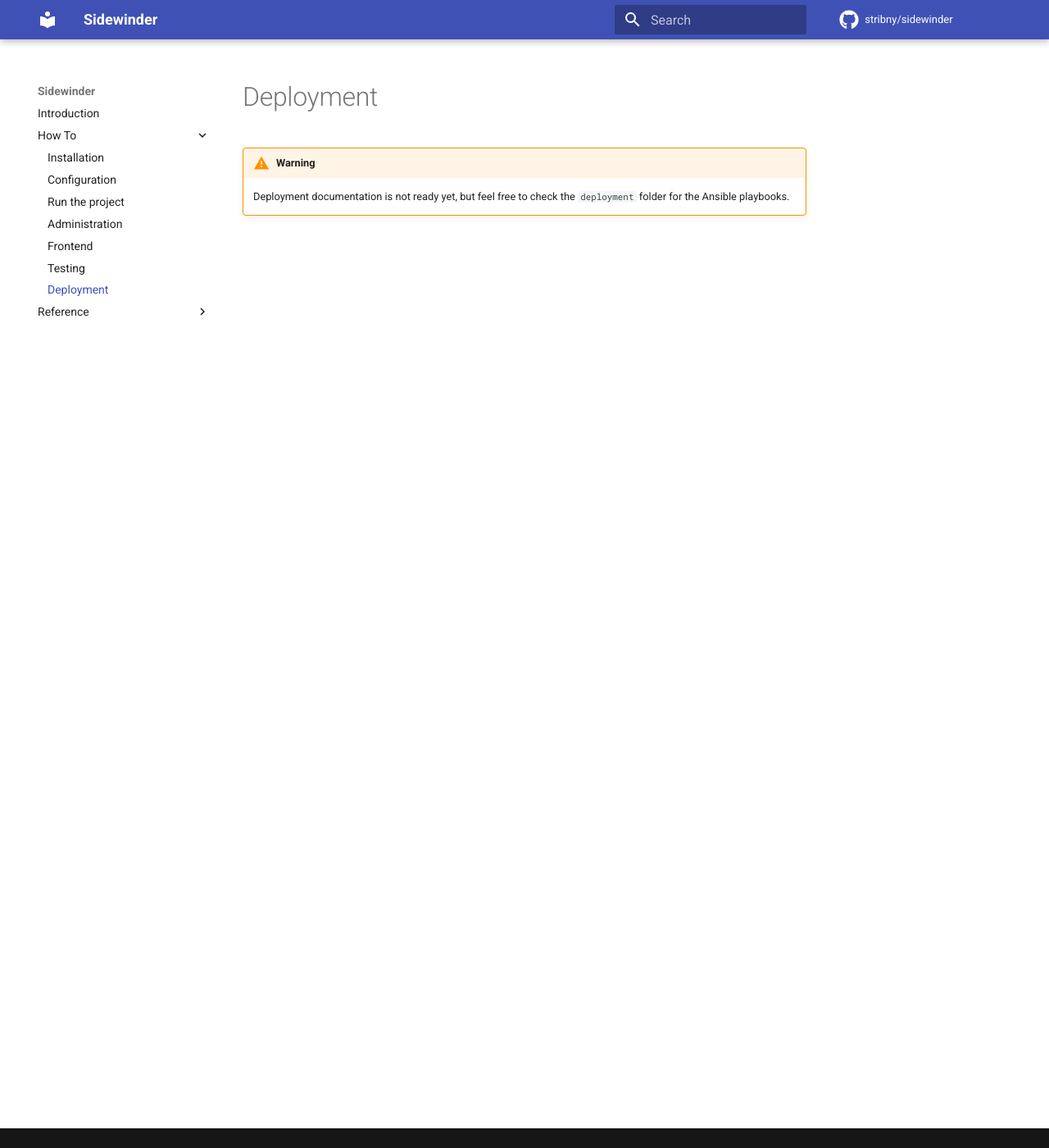
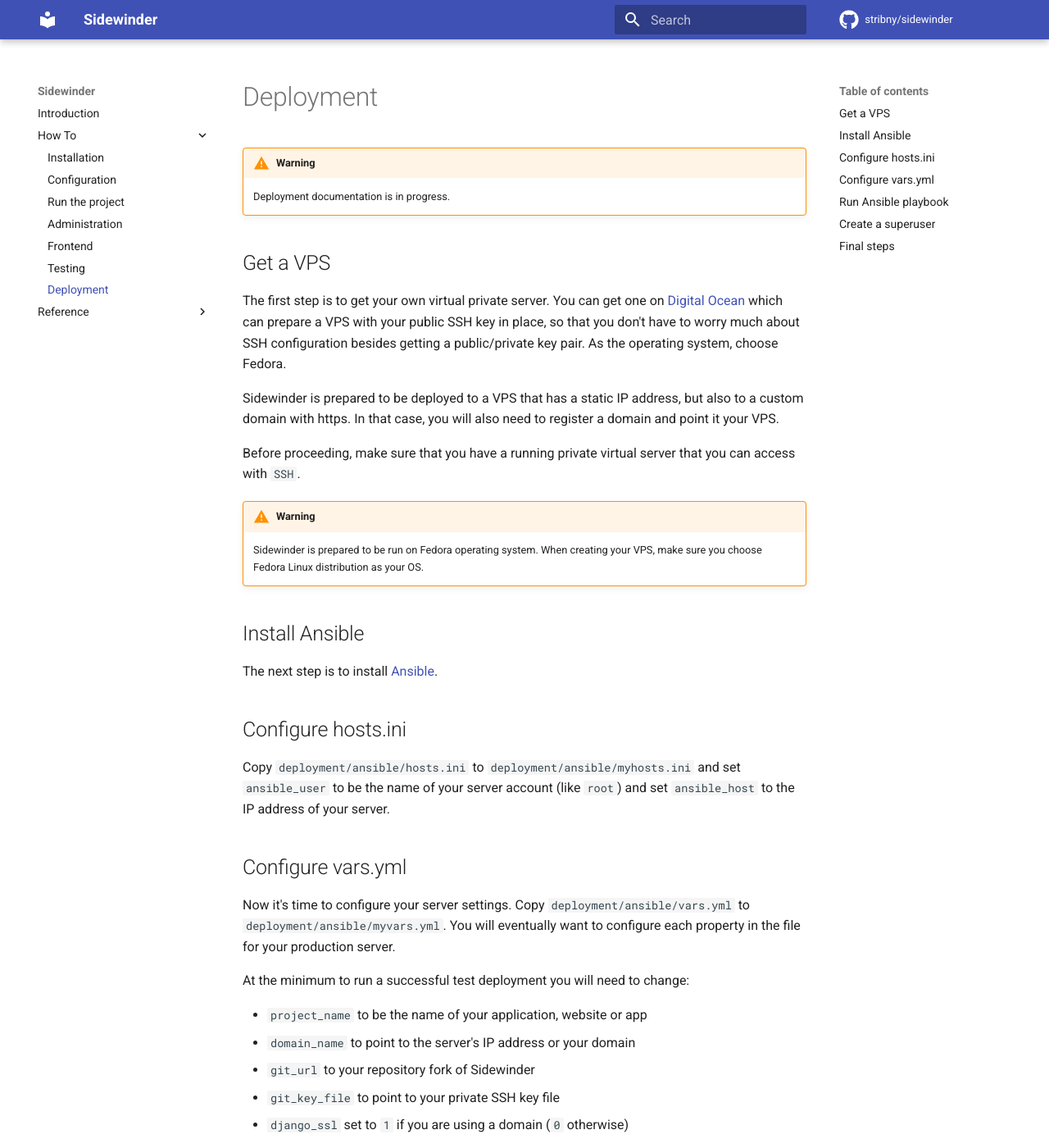
Before and after one commit to stribny/sidewinder, an MkDocs documentation site: the page built from docs/howto/deployment.md, in a window 1280 px wide and 1400 px high. Shown: the whole window at 82% size. Built offline with MkDocs 1.6.1 and Material for MkDocs 9.7.7, drawn with Linux system fonts in a browser that asks for light colours; comment, search, counter and statistics services are not loaded; some of the changed text lies outside the part shown.

Commit message:
docs: Document deployment steps

````diff
--- a/docs/howto/deployment.md
+++ b/docs/howto/deployment.md
@@ -2,4 +2,86 @@
 
 !!! warning
 
-    Deployment documentation is not ready yet, but feel free to check the `deployment` folder for the Ansible playbooks.
+    Deployment documentation is in progress.
+
+
+## Get a VPS
+
+The first step is to get your own virtual private server. You can get one on <a href="https://www.digitalocean.com/">Digital Ocean</a> which can prepare a VPS with your public SSH key in place, so that you don't have to worry much about SSH configuration besides getting a public/private key pair. As the operating system, choose Fedora.
+
+Sidewinder is prepared to be deployed to a VPS that has a static IP address, but also to a custom domain with https. In that case, you will also need to register a domain and point it your VPS.
+
+Before proceeding, make sure that you have a running private virtual server that you can access with `SSH`.
+
+!!! warning
+
+    Sidewinder is prepared to be run on Fedora operating system. When creating your VPS, make sure you choose Fedora Linux distribution as your OS.
+
+## Install Ansible
+
+The next step is to install [Ansible](https://docs.ansible.com/ansible/latest/installation_guide/intro_installation.html).
+
+## Configure hosts.ini
+
+Copy `deployment/ansible/hosts.ini` to  `deployment/ansible/myhosts.ini` and set `ansible_user` to be the name of your server account (like `root`) and set `ansible_host` to the IP address of your server.
+
+## Configure vars.yml
+
+Now it's time to configure your server settings. Copy `deployment/ansible/vars.yml` to `deployment/ansible/myvars.yml`. You will eventually want to configure each property in the file for your production server.
+
+At the minimum to run a successful test deployment you will need to change:
+
+- `project_name` to be the name of your application, website or app
+- `domain_name` to point to the server's IP address or your domain
+- `git_url` to your repository fork of Sidewinder
+- `git_key_file` to point to your private SSH key file
+- `django_ssl` set to `1` if you are using a domain (`0` otherwise)
+
+You should also change all passwords:
+
+- `db_password`
+- `django_secret_key`
+
+And set email server settings:
+
+- `django_default_from_email`
+- `django_server_email`
+- `django_email_host`
+- `django_email_port`
+- `django_email_host_user`
+- `django_email_host_password`
+
+!!! warning
+
+    It is important to point `git_url` to your repository and to commit and push all application changes you have made to the repository. That's because our deployment Ansible playbook will download and deploy the exact version of the application that will be at the `git_url`.
+
+## Run Ansible playbook
+
+The provided Ansible playbook will download a copy of your Git repository and deploy the last committed version to the specified server.
+
+```
+cd deployment/ansible
+ansible-playbook provision.yml -i myhosts.ini --extra-vars "@myvars.yml"
+```
+
+Wait until the deployment is finished.
+
+## Create a superuser
+
+SSH to your server (replace `X.X.X.X` with the server's IP address):
+
+```
+ssh root@X.X.X.X
+```
+
+and run:
+
+```
+cd /srv/sidewinder
+su sidewinder
+poetry run ./manage.py createsuperuser
+```
+
+## Final steps
+
+Log in to your Django admin at `ipaddress-or-domain/dj-admin/` and create a flat page for URL `/terms/`.
````
Also changed, not shown: 2 other files.
